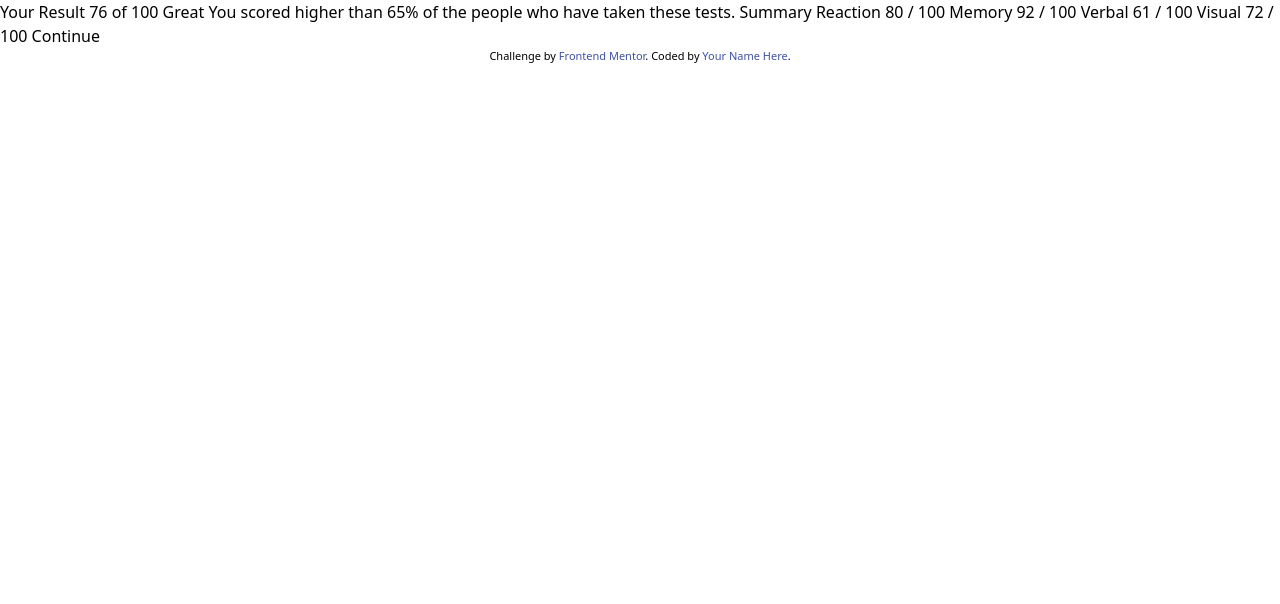
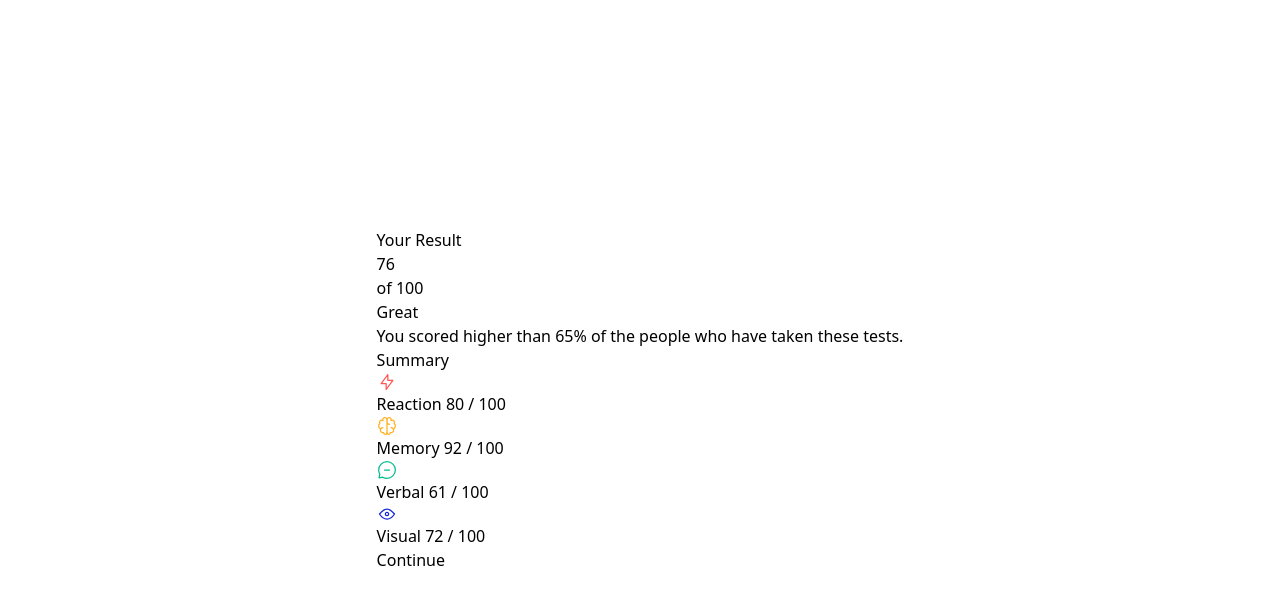
Before and after one commit to Noam-Bahar/results-summary-component-main, a website with bundled scripts: page index.html in a window 1280 px wide. Built offline with nearby package versions, Linux system fonts and the light colour scheme.

Commit message:
feat: divide page into sections, add dynamic rendering, basic styling to body, change attribution div to interactive dialog

```diff
--- a/index.html
+++ b/index.html
@@ -13,6 +13,8 @@
     />
     <link href="/output.css" rel="stylesheet" />
 
+    <script type="module" src="index.js" defer></script>
+
     <title>Frontend Mentor | Results summary component</title>
 
     <!-- Feel free to remove these styles or customise in your own stylesheet 👍 -->
@@ -26,36 +28,39 @@
       }
     </style>
   </head>
-  <body>
+  <body class="w-screen h-screen flex justify-center items-center">
+    <article>
+      <section>
+        <h2>Your Result</h2>
+        <div>
+          <h3>76</h3>
+          of 100
+        </div>
+        <h3>Great</h3>
+        <p>
+          You scored higher than 65% of the people who have taken these tests.
+        </p>
+      </section>
+      <section>
+        <h2>Summary</h2>
+        <div id="summaryCategoriesDiv"></div>
+        <button
+          onclick="document.querySelector('#attributionDialog').showModal()"
+        >
+          Continue
+        </button>
+      </section>
+    </article>
 
-  Your Result
-  76
-  of 100
-
-  Great
-  You scored higher than 65% of the people who have taken these tests.
-
-  Summary
-
-  Reaction
-  80 / 100
-
-  Memory
-  92 / 100
-
-  Verbal
-  61 / 100
-
-  Visual
-  72 / 100
-
-  Continue
-
-    <div class="attribution">
+    <dialog
+      id="attributionDialog"
+      class="attribution backdrop:bg-black/25"
+      onclick="this.close()"
+    >
       Challenge by
       <a href="https://www.frontendmentor.io?ref=challenge" target="_blank"
         >Frontend Mentor</a
       >. Coded by <a href="#">Your Name Here</a>.
-    </div>
+    </dialog>
   </body>
 </html>
--- /dev/null
+++ b/index.js
@@ -0,0 +1,19 @@
+import data from './data.json' assert { type: 'json' };
+
+const categoryElement = ({ category, score, icon }) => `
+<div>
+  <span>
+    <img src="${icon}"/>
+    ${category}
+  </span>
+  <span>${score} / 100</span>
+</div>
+`;
+
+const generateSummary = (data) =>
+  data.map((category) => categoryElement(category)).join('');
+
+window.onload = () => {
+  const summaryCategoriesDiv = document.querySelector('#summaryCategoriesDiv');
+  summaryCategoriesDiv.innerHTML = generateSummary(data);
+};
```
Also changed, not shown: output.css.
